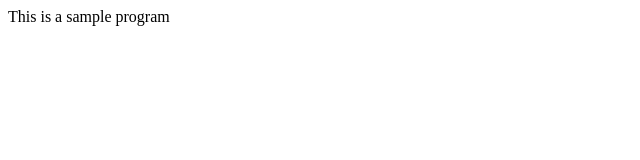
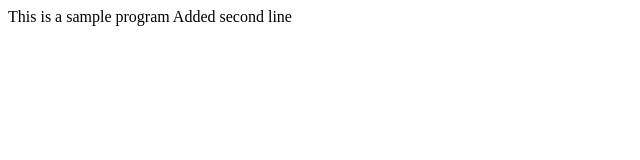
Before and after one commit to manikantagv279/VMware, a plain HTML site: page index.html in a window 1280 px wide. Shown: the whole page, without its empty margins (0-640 px from the left). Drawn offline with Linux system fonts and the light colour scheme.

Commit message:
second commit

```diff
--- a/index.html
+++ b/index.html
@@ -6,5 +6,6 @@
   </head>
   <body>
     This is a sample program
+    Added second line
   </body>
 </html>
```
